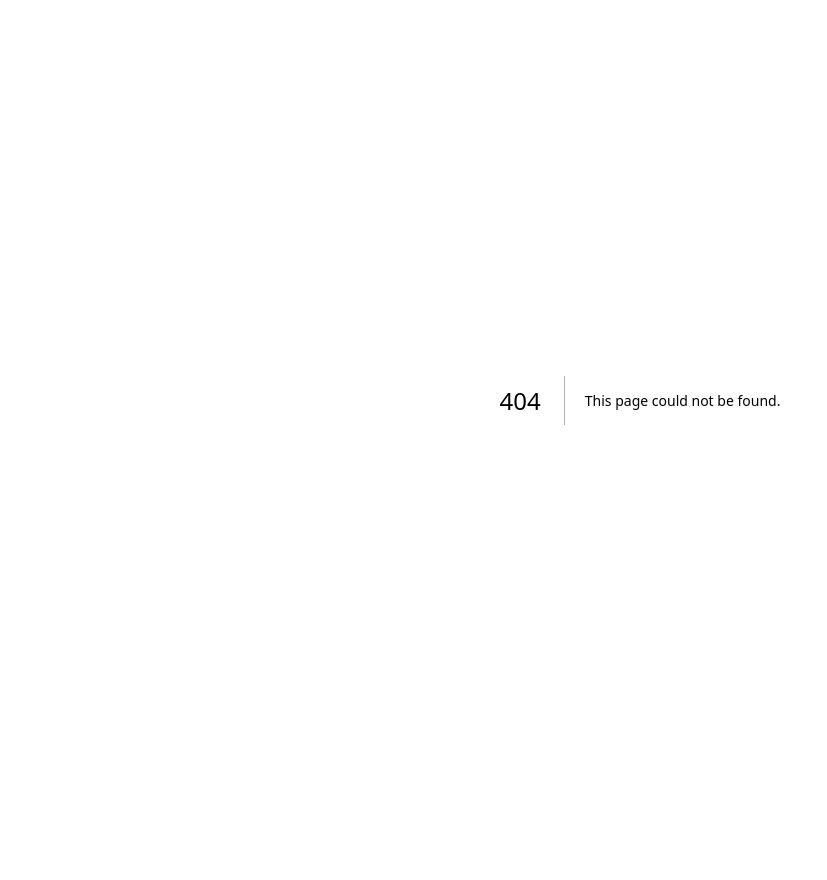
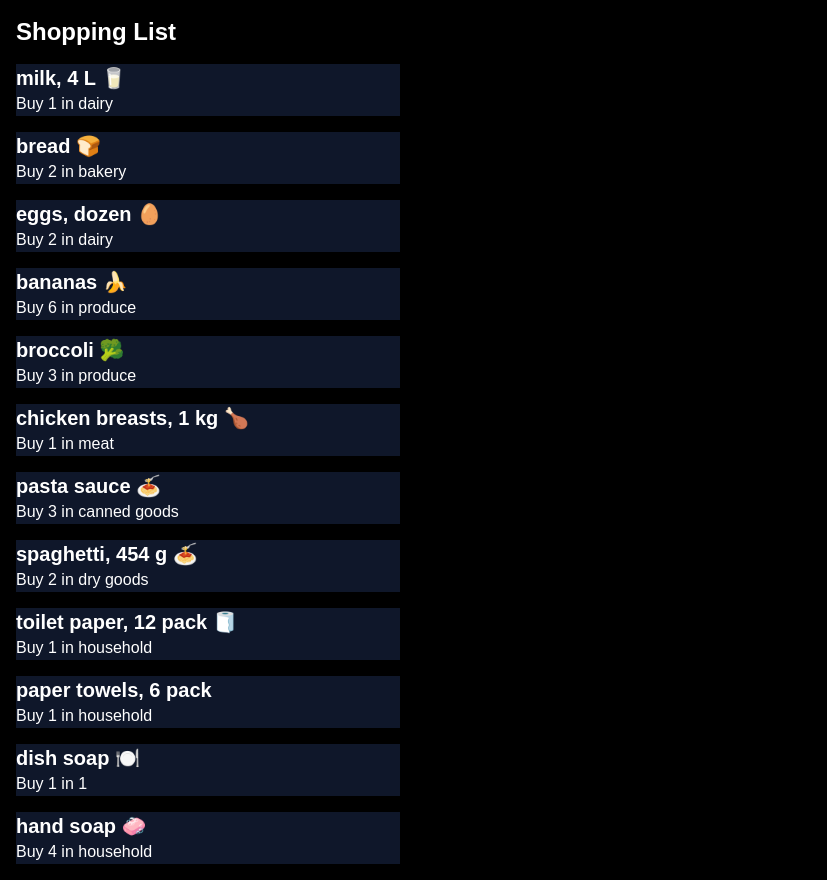
Before and after one commit to UdhavBhagat/cprg306-assignments, a Next.js app: page /week-3 in a window 1280 px wide. Before the commit this address had no page. Shown: the whole page, without its empty margins (0-827 px from the left). Before the commit the page ends 800 px from the top, so only its background shows below. Built offline with nearby package versions, Linux system fonts and the light colour scheme.

Commit message:
Week 3 complete

```diff
--- a/app/globals.css
+++ b/app/globals.css
@@ -3,8 +3,8 @@
 @tailwind utilities;
 
 :root {
-  --background: #ffffff;
-  --foreground: #171717;
+  --background: #000000;
+  --foreground: #ffffff;
 }
 
 @media (prefers-color-scheme: dark) {
--- a/app/page.js
+++ b/app/page.js
@@ -2,7 +2,8 @@
   return(
     <main>
       <h1>CPRG 306: Web Development 2 - Assignments</h1>
-      <a href="./week-2">Week - 2 Assignment\</a>
+      <a href="./week-2">Week - 2 Assignment</a> <br />
+      <a href="./week-3">Week - 3 Assignment</a>
     </main>
   )
 }
--- /dev/null
+++ b/app/week-3/item-list.js
@@ -0,0 +1,92 @@
+import Item from "./item";
+
+export default function ItemList() {
+    const item1 = {
+        name: "milk, 4 L 🥛",
+        quantity: 1,
+        category: "dairy",
+      };
+
+      const item2 = {
+        name: "bread 🍞",
+        quantity: 2,
+        category: "bakery",
+      };
+
+      const item3 = {
+        name: "eggs, dozen 🥚",
+        quantity: 2,
+        category: "dairy",
+      };
+
+      const item4 = {
+        name: "bananas 🍌",
+        quantity: 6,
+        category: "produce",
+      };
+
+      const item5 = {
+        name: "broccoli 🥦",
+        quantity: 3,
+        category: "produce",
+      };
+
+      const item6 = {
+        name: "chicken breasts, 1 kg 🍗",
+        quantity: 1,
+        category: "meat",
+      };
+
+      const item7 = {
+        name: "pasta sauce 🍝",
+        quantity: 3,
+        category: "canned goods",
+      };
+
+      const item8 = {
+        name: "spaghetti, 454 g 🍝",
+        quantity: 2,
+        category: "dry goods",
+      };
+
+      const item9 = {
+        name: "toilet paper, 12 pack 🧻",
+        quantity: 1,
+        category: "household",
+      };
+
+      const item10 = {
+        name: "paper towels, 6 pack",
+        quantity: 1,
+        category: "household",
+      };
+
+      const item11 = {
+        name: "dish soap 🍽️",
+        quantity: 1,
+        category: "household",
+      };
+
+      const item12 = {
+        name: "hand soap 🧼",
+        quantity: 4,
+        category: "household",
+      };
+
+      return(
+        <div>
+            <Item name={item1.name} quantity={item1.quantity} category={item1.category} />
+            <Item name={item2.name} quantity={item2.quantity} category={item2.category} />
+            <Item name={item3.name} quantity={item3.quantity} category={item3.category} />
+            <Item name={item4.name} quantity={item4.quantity} category={item4.category} />
+            <Item name={item5.name} quantity={item5.quantity} category={item5.category} />
+            <Item name={item6.name} quantity={item6.quantity} category={item6.category} />
+            <Item name={item7.name} quantity={item7.quantity} category={item7.category} />
+            <Item name={item8.name} quantity={item8.quantity} category={item8.category} />
+            <Item name={item9.name} quantity={item9.quantity} category={item9.category} />
+            <Item name={item10.name} quantity={item10.quantity} category={item10.category} />
+            <Item name={item11.name} quantity={item11.quantity} category={item11.quantity} />
+            <Item name={item12.name} quantity={item12.quantity} category={item12.category} />
+        </div>
+      );
+}
--- /dev/null
+++ b/app/week-3/item.js
@@ -0,0 +1,8 @@
+export default function Item(props) {
+    return(
+        <li className="list-none bg-slate-900 m-4 max-w-sm">
+            <h1 className="text-xl font-bold">{props.name}</h1>
+            <p>Buy {props.quantity} in {props.category}</p>
+        </li>
+    )
+}
--- /dev/null
+++ b/app/week-3/page.js
@@ -0,0 +1,10 @@
+import ItemList from "./item-list";
+
+export default function Page() {
+    return(
+        <main className="bg-slate-970">
+            <h1 className="text-2xl font-bold m-4">Shopping List</h1>
+            <ItemList />
+        </main>
+    )
+}
```
